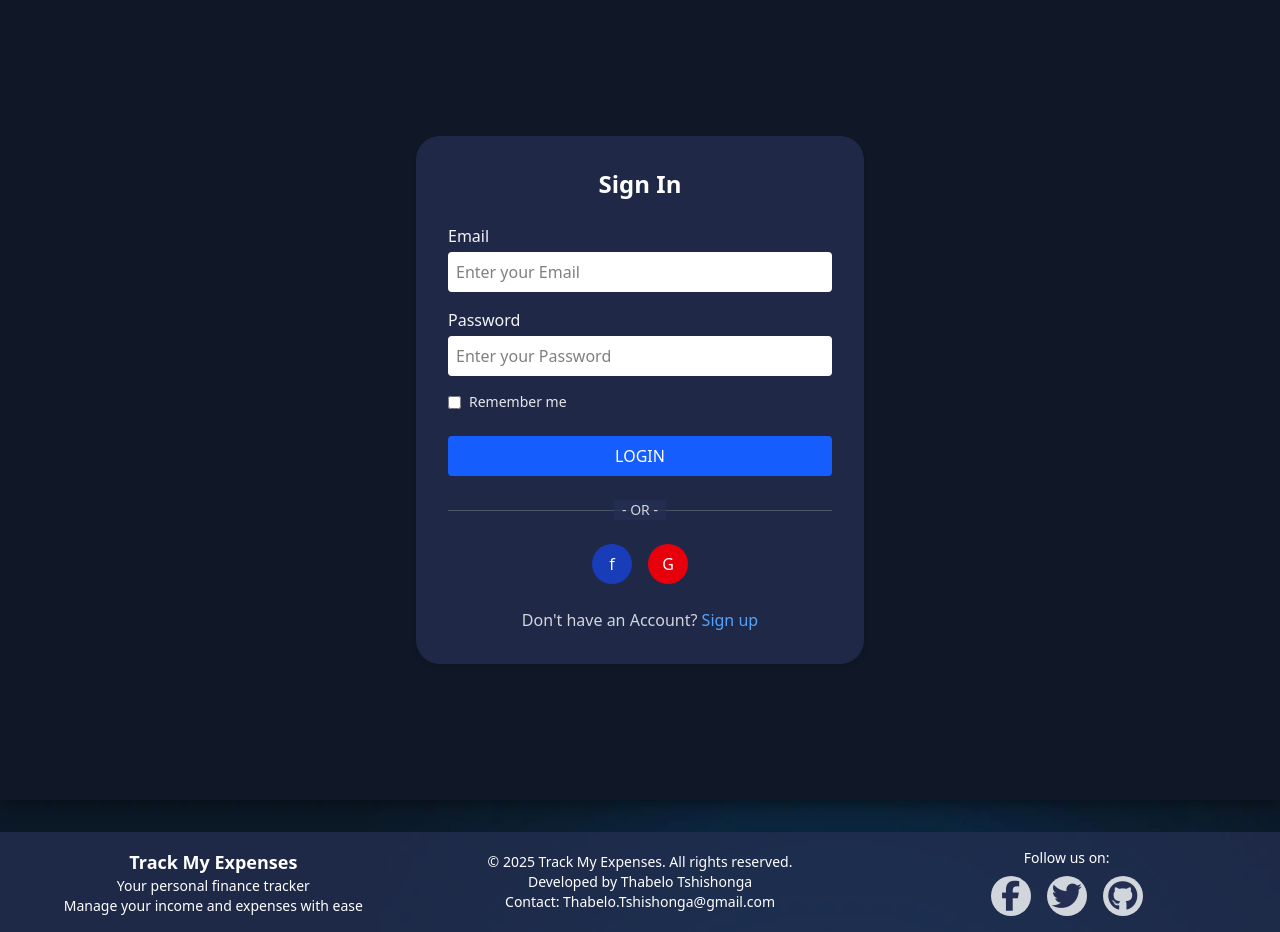
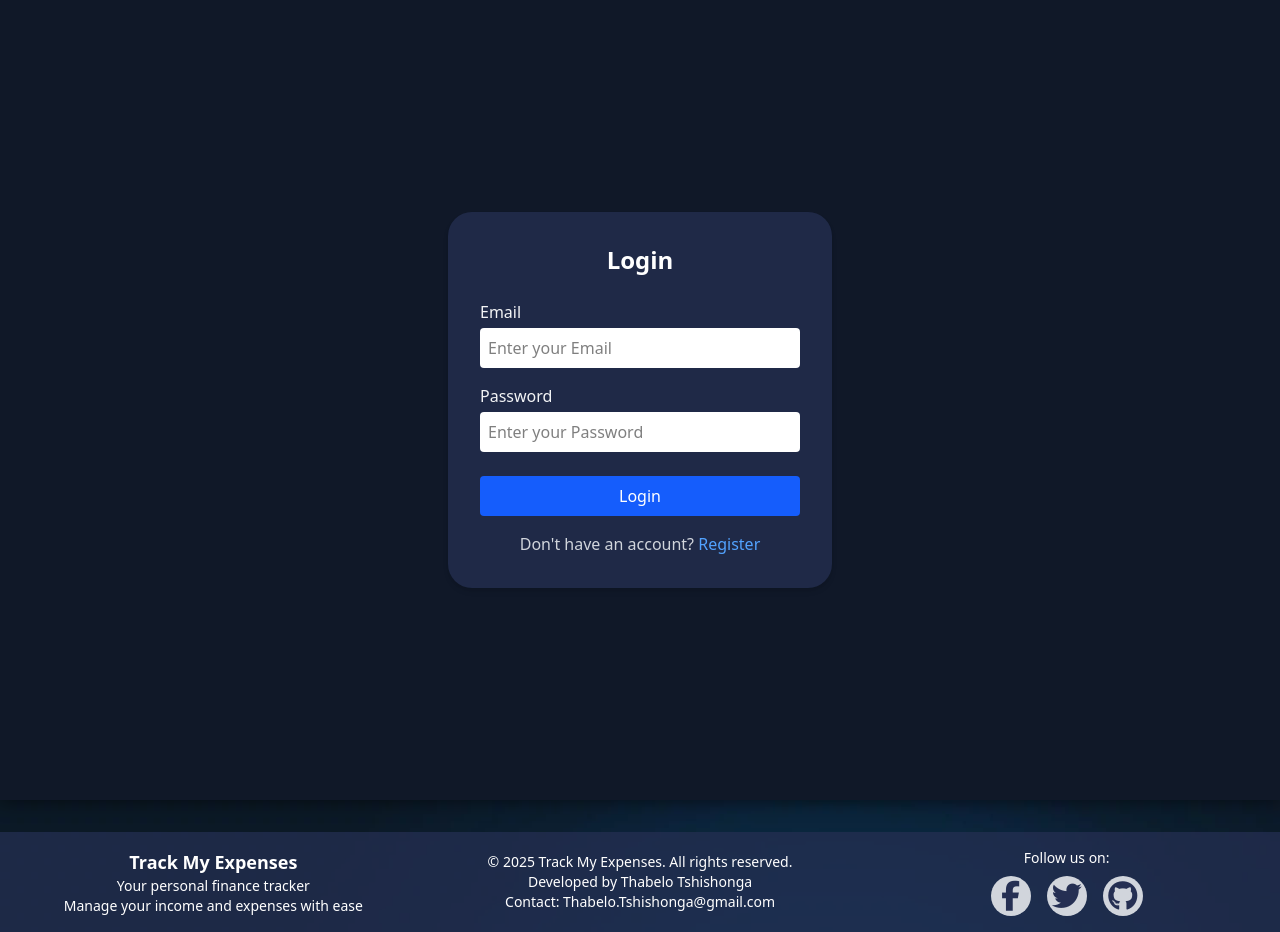
Before and after one commit to thabie05/My_Capstone, a React (Vite) app in the folder Finance_App/: page /login in a window 1280 px wide. Built offline with nearby package versions, Linux system fonts and the light colour scheme; no server answers.

Commit message:
fix: Refactor Login component by removing remember me functionality and cleaning up the form structure

```diff
--- a/Finance_App/src/components/Login.jsx
+++ b/Finance_App/src/components/Login.jsx
@@ -1,4 +1,3 @@
-// components/Login.js
 import React, { useState, useEffect } from "react";
 import { useAuth } from "../context/AuthContext";
 import { useNavigate, Link } from "react-router-dom";
@@ -6,7 +5,6 @@ import { useNavigate, Link } from "react-router-dom";
 const Login = () => {
   const [email, setEmail] = useState("");
   const [password, setPassword] = useState("");
-  const [rememberMe, setRememberMe] = useState(false);
   const [error, setError] = useState("");
   const { login, isAuthenticated } = useAuth();
   const navigate = useNavigate();
@@ -18,55 +16,26 @@ const Login = () => {
     }
   }, [isAuthenticated, navigate]);
 
-  // Load remembered email from localStorage on mount
-  useEffect(() => {
-    const savedEmail = localStorage.getItem("rememberedEmail");
-    if (savedEmail) {
-      setEmail(savedEmail);
-      setRememberMe(true);
-    }
-  }, []);
-
   const handleSubmit = async (e) => {
     e.preventDefault();
     setError("");
     try {
       await login(email, password);
-      if (rememberMe) {
-        localStorage.setItem("rememberedEmail", email);
-      } else {
-        localStorage.removeItem("rememberedEmail");
-      }
-      // No navigate – effect will handle it
+      // No navigate here – the effect will handle it
     } catch (err) {
       setError(err.message);
     }
   };
 
-  const handleGoogleSignIn = () => {
-    // Placeholder: implement Google sign-in with Firebase
-    console.log("Google sign-in clicked");
-    // You'll need to add Google auth provider and call signInWithPopup
-  };
-
-  const handleFacebookSignIn = () => {
-    // Placeholder: implement Facebook sign-in with Firebase
-    console.log("Facebook sign-in clicked");
-    // You'll need to add Facebook auth provider and call signInWithPopup
-  };
-
   return (
     <div className="flex items-center justify-center min-h-screen bg-gray-900">
-      <div className="bg-[#252f53be] p-8 rounded-3xl shadow-md w-full max-w-md">
-        <h2 className="text-2xl font-bold text-white mb-6 text-center">Sign In</h2>
-
+      <form onSubmit={handleSubmit} className="bg-[#252f53be] p-8 rounded-3xl shadow-md w-96">
+        <h2 className="text-2xl font-bold text-white mb-6 text-center">Login</h2>
         {error && (
           <div className="bg-red-600 text-white p-3 rounded mb-4 text-center">
             {error}
           </div>
         )}
-
-        <form onSubmit={handleSubmit}>
         <div className="mb-4">
           <label className="block text-gray-100 mb-1">Email</label>
           <input
@@ -78,8 +47,7 @@ const Login = () => {
             required
           />
         </div>
-
-          <div className="mb-4">
+        <div className="mb-6">
           <label className="block text-gray-100 mb-1">Password</label>
           <input
             type="password"
@@ -90,62 +58,19 @@ const Login = () => {
             required
           />
         </div>
-
-          <div className="flex items-center justify-between mb-6">
-            <label className="flex items-center">
-              <input
-                type="checkbox"
-                checked={rememberMe}
-                onChange={(e) => setRememberMe(e.target.checked)}
-                className="mr-2"
-              />
-              <span className="text-gray-200 text-sm">Remember me</span>
-            </label>
-            {/* Forgot password link – optional */}
-            {/* <a href="#" className="text-sm text-blue-400 hover:underline">Forgot Password?</a> */}
-          </div>
-
         <button
           type="submit"
           className="w-full bg-blue-600 text-white py-2 rounded hover:bg-blue-700 transition-colors"
         >
-            LOGIN
+          Login
         </button>
-        </form>
-
-        <div className="relative my-6">
-          <div className="absolute inset-0 flex items-center">
-            <div className="w-full border-t border-gray-600"></div>
-          </div>
-          <div className="relative flex justify-center text-sm">
-            <span className="px-2 bg-[#252f53be] text-gray-300">- OR -</span>
-          </div>
-        </div>
-
-        <div className="flex justify-center gap-4">
-          <button
-            onClick={handleFacebookSignIn}
-            className="bg-blue-800 text-white w-10 h-10 rounded-full flex items-center justify-center hover:bg-blue-900 transition-colors"
-            aria-label="Sign in with Facebook"
-          >
-            f
-          </button>
-          <button
-            onClick={handleGoogleSignIn}
-            className="bg-red-600 text-white w-10 h-10 rounded-full flex items-center justify-center hover:bg-red-700 transition-colors"
-            aria-label="Sign in with Google"
-          >
-            G
-          </button>
-        </div>
-
-        <p className="text-gray-300 mt-6 text-center">
-          Don't have an Account?{" "}
+        <p className="text-gray-300 mt-4 text-center">
+          Don't have an account?{" "}
           <Link to="/register" className="text-blue-400 hover:underline">
-            Sign up
+            Register
           </Link>
         </p>
-      </div>
+      </form>
     </div>
   );
 };
```
Lines whose indentation alone changed are shown as unchanged.
